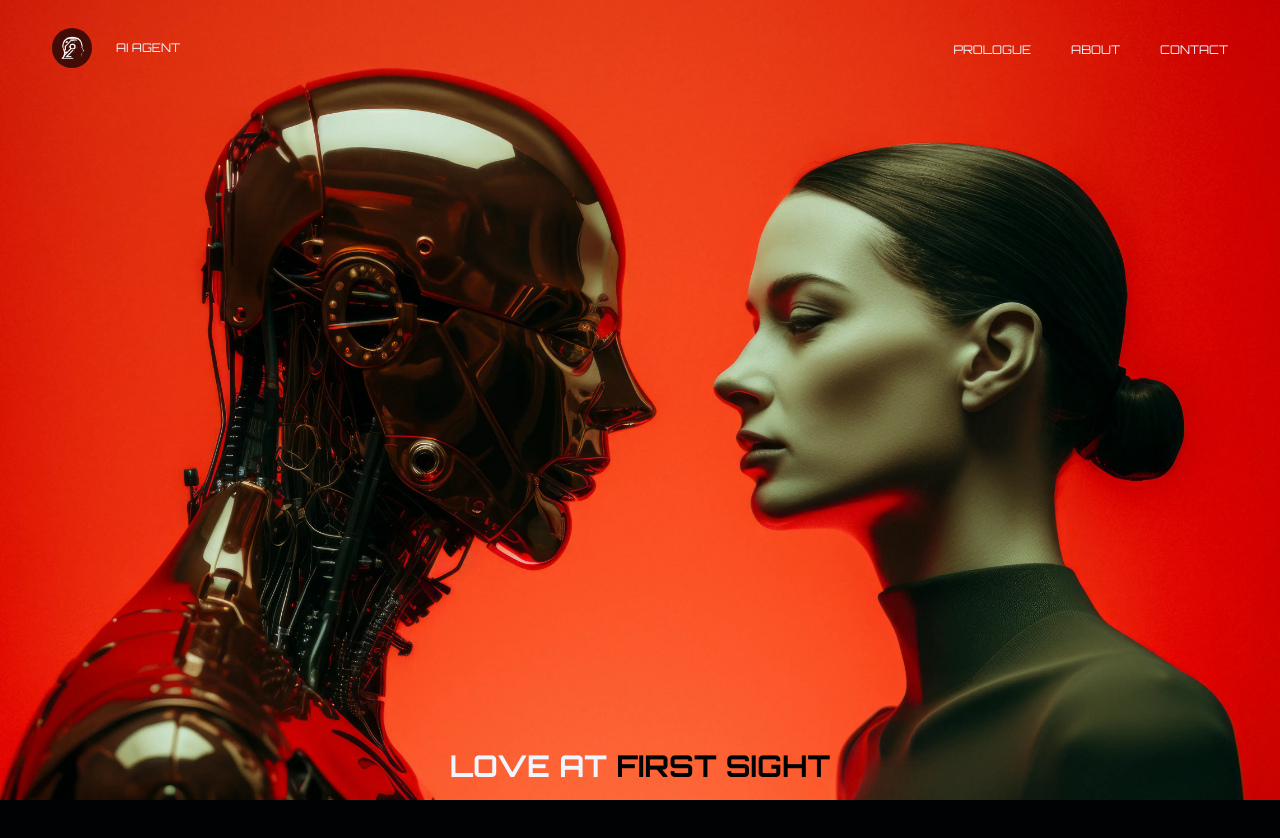
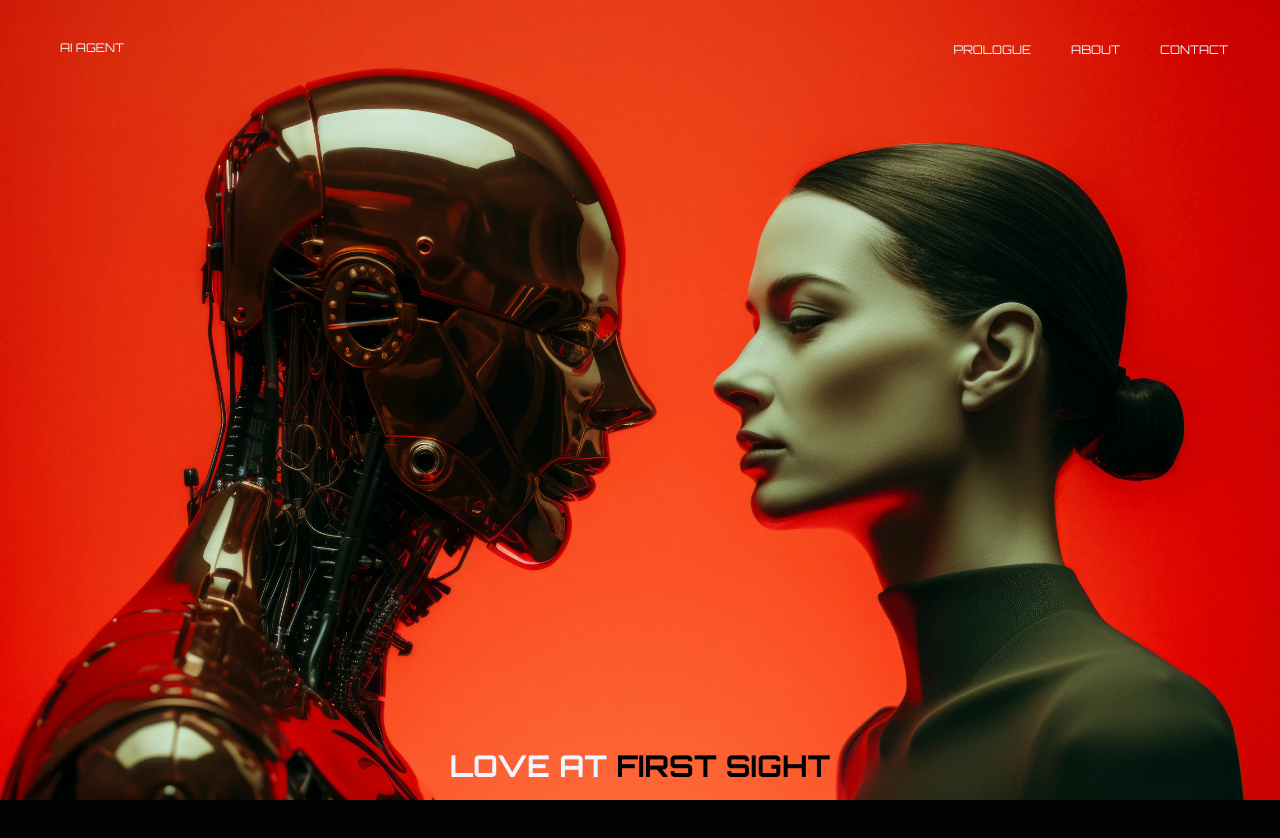
Before and after one commit to Almudena-Rendon/ai-agent-landing, a React (Vite) app: page / in a window 1280 px wide. Shown: the top 838 px of the page. Built offline with nearby package versions, Linux system fonts and the light colour scheme.

Commit message:
feat: Delete logo from Navbar

```diff
--- a/src/components/Navbar.jsx
+++ b/src/components/Navbar.jsx
@@ -43,11 +43,6 @@ const Navbar = () => {
       <header className="absolute w-full -translate-y-1/2 top-1/2">
         <nav className="flex items-center justify-between p-7 size-full">
           <div className="flex items-center gap-4">
-            <img
-              src="/logo.png"
-              className="w-[40px] rounded-full"
-              alt="Logo"
-            />
             <h2 className="text-xs uppercase ms-2 text-blue-50">
               AI Agent
             </h2>
```
Also changed, not shown: public/logo.png (deleted).
